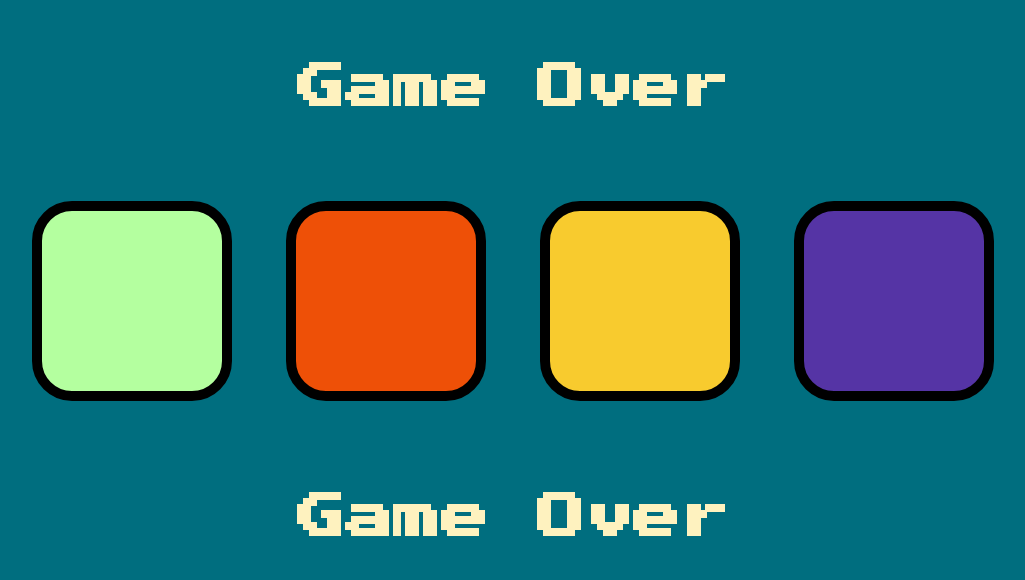
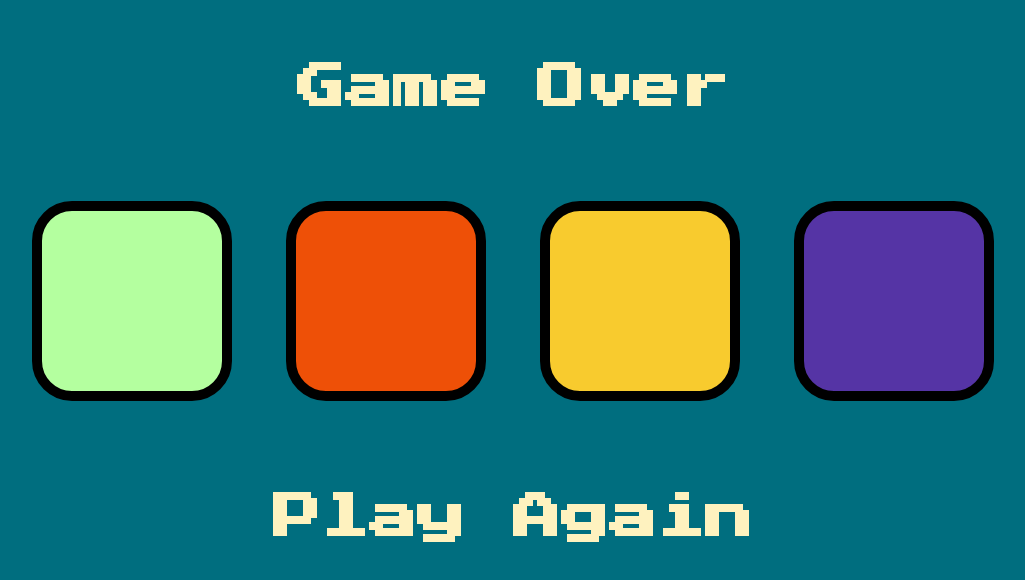
Before and after one commit to bralegz/Simon-Game, a plain HTML site: page index.html in a window 1280 px wide. Both pictures are taken after a click on the element 259 px from the left and 301 px from the top of the page. Shown: the whole page, without its empty margins (127-1152 px from the left). Drawn offline with nearby package versions, Linux system fonts and the light colour scheme.

Commit message:
Fix completed level bug

```diff
--- a/game.js
+++ b/game.js
@@ -8,7 +8,8 @@ var level = 0;
 $(document).on("click", function (event) {
     console.log(event.target.id);
     // console.log(keyPressed.length);
-    if (keyPressed.length === 0 && event.type == "click" && event.target.id === "level-title") {
+    if (keyPressed.length === 0 && event.type == "click" && event.target.id === "start") {
+        $("#start").addClass("hidden");
         nextSequence();
         level = 1
         $("#level-title").html("Level " + level);
@@ -66,9 +67,11 @@ $(".btn").on("click", function () {
         userClickedPattern = [];
         level++;
         setTimeout(() => {
-            $("#level-title").html("Level " + level);
-            nextSequence();
-            console.log("You're on the level " + level)
+            if($("#restart").hasClass("hidden")) {
+                $("#level-title").html("Level " + level);
+                nextSequence();
+            // console.log("You're on the level " + level)
+            }
         }, 1000);
     } else {
         if (userClickedPattern[userClickedPattern.length - 1] === gamePattern[userClickedPattern.length - 1]) {
@@ -76,17 +79,18 @@ $(".btn").on("click", function () {
         } else {
             var audio = new Audio("sounds/wrong.mp3");
             audio.play();
+            $("#restart").removeClass("hidden");
+            $("#start").addClass("hidden");
             $("body").addClass("game-over")
             setTimeout(() => {
                 $("body").removeClass("game-over")
             }, 200);
-            $("h1").html("Game Over")
-            $(".btn").on("click", function () {
+            $("#level-title").html("Game Over")
+            $("#restart").on("click", function () {
                 var audio = new Audio("sounds/wrong.mp3");
                 audio.play();
                 startOver();
             });
-
         }
     };
 
--- a/index.html
+++ b/index.html
@@ -11,7 +11,7 @@
 </head>
 
 <body>
-  <h1 id="level-title">Click here to start</h1>
+  <h1 id="level-title">Simon Game</h1>
   <div class="container">
 
     <div type="button" id="green" class="btn green">
@@ -33,6 +33,7 @@
 
   </div>
   <h1 id="start">Start</h1>
+  <h1 id="restart" class="hidden">Play Again</h1>
 
   <script src="https://ajax.googleapis.com/ajax/libs/jquery/3.6.0/jquery.min.js"></script>
   <script src="game.js"></script>
--- a/styles.css
+++ b/styles.css
@@ -11,14 +11,14 @@ body {
   background-color: #006E7F;
 }
 
-#level-title, #start {
+#level-title, #start, #restart {
   font-family: 'Press Start 2P', cursive;
   font-size: 3rem;
   margin:  5% 5% 5% 5%;
   color: #FEF2BF;
 }
 
-#level-title:hover, .btn, #start {
+#level-title:hover, .btn, #start, #restart{
   cursor: pointer;
 }
 
@@ -42,6 +42,16 @@ body {
   opacity: 0.8;
 }
 
+.pressed {
+  box-shadow: 0 0 20px white;
+  background-color: grey;
+}
+
+.hidden {
+  display: none;
+}
+
+
 .red {
   background-color: #EE5007;
 }
@@ -57,8 +67,3 @@ body {
 .yellow {
   background-color: #F8CB2E;
 }
-
-.pressed {
-  box-shadow: 0 0 20px white;
-  background-color: grey;
-}
```
